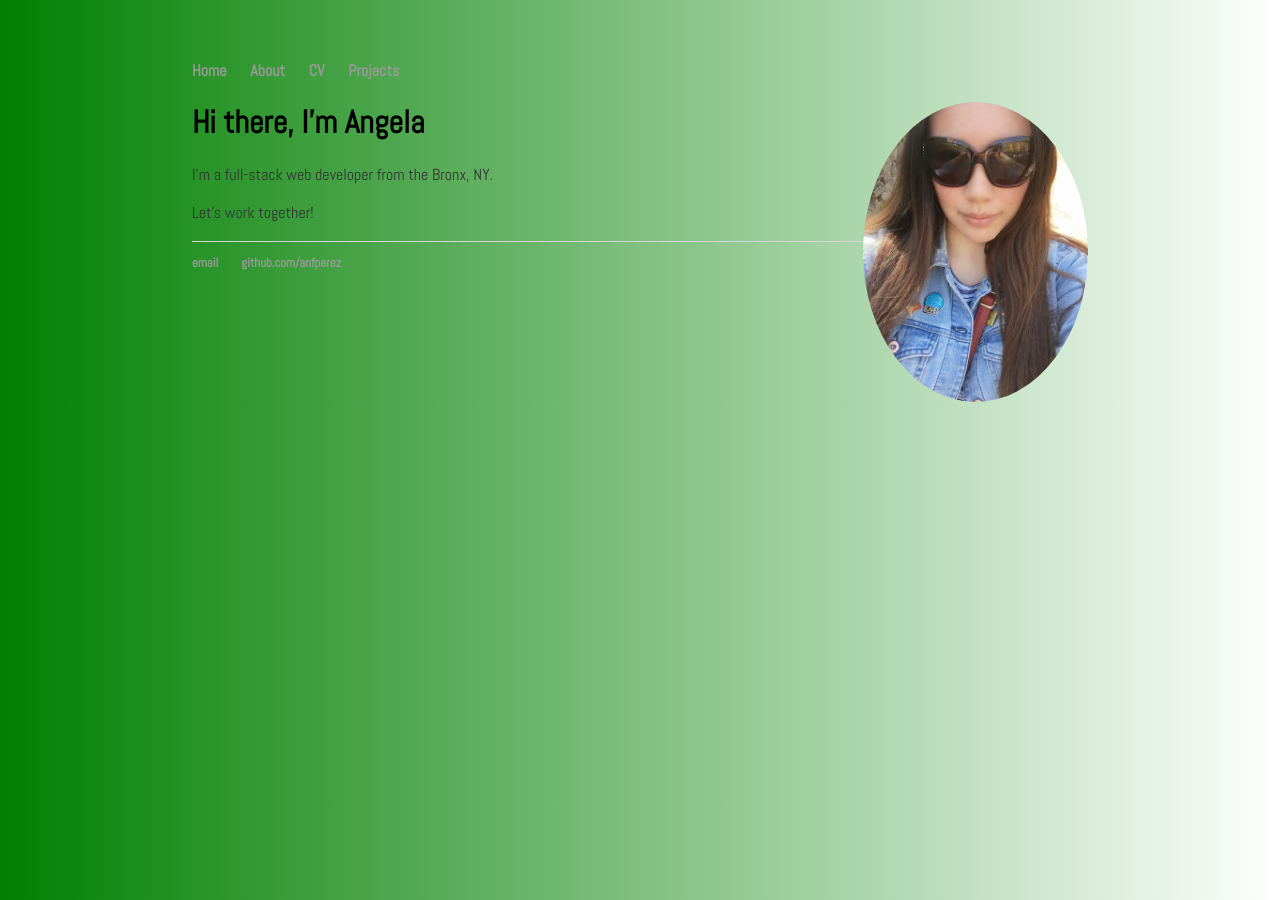
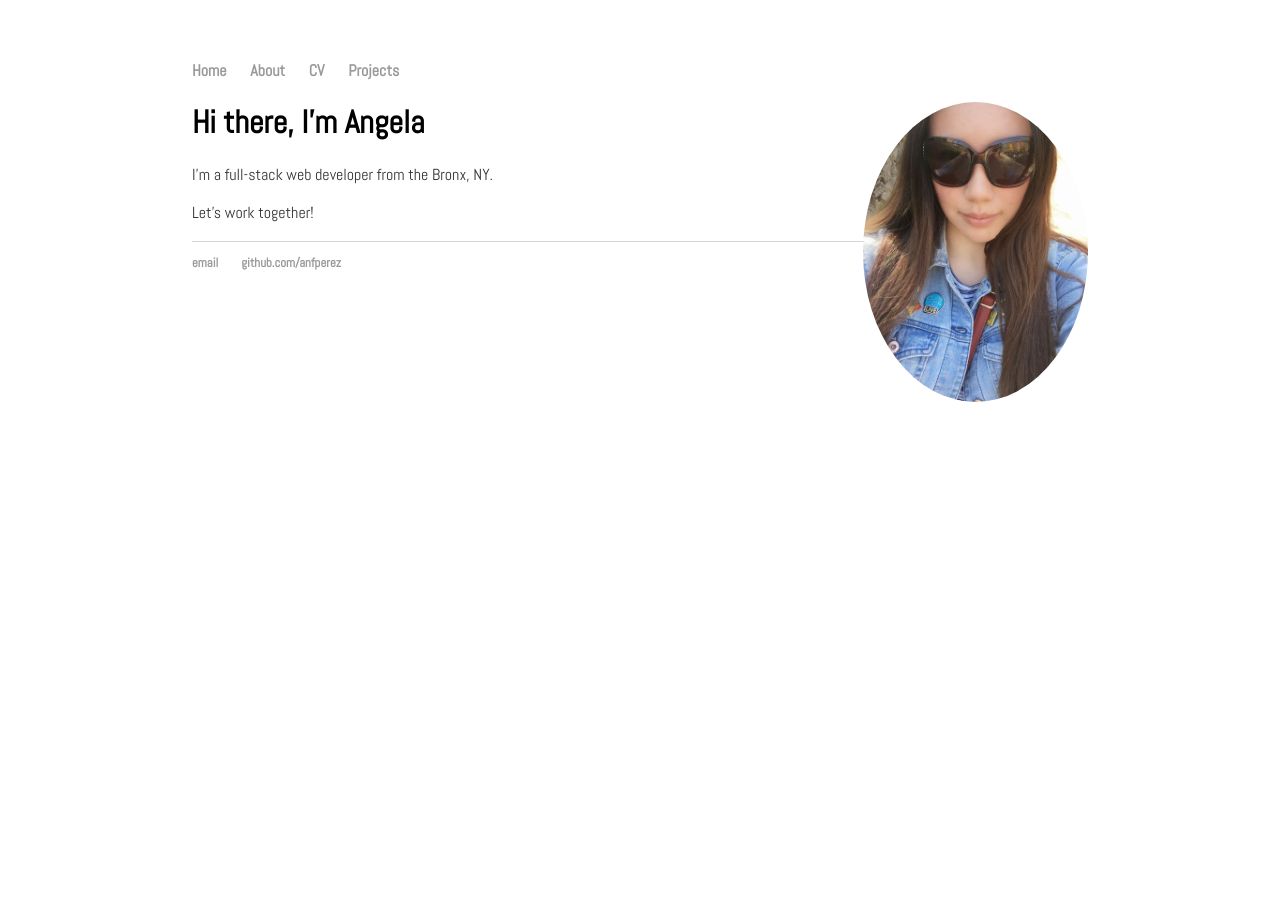
Before and after one commit to anfperez/anfperez.github.io, a Jekyll site: the page built from index.html, in a window 1280 px wide. Built offline with Jekyll 4.4.1, drawn with Linux system fonts in a browser that asks for light colours.

Commit message:
changed background color

```diff
--- a/css/main.css
+++ b/css/main.css
@@ -1,7 +1,6 @@
 body {
     margin: 60px auto;
     width: 70%;
-    background: linear-gradient(to right, green, white);
     font-family: 'Abel', sans-serif;
 }
 
```
Also changed, not shown: README.md.
